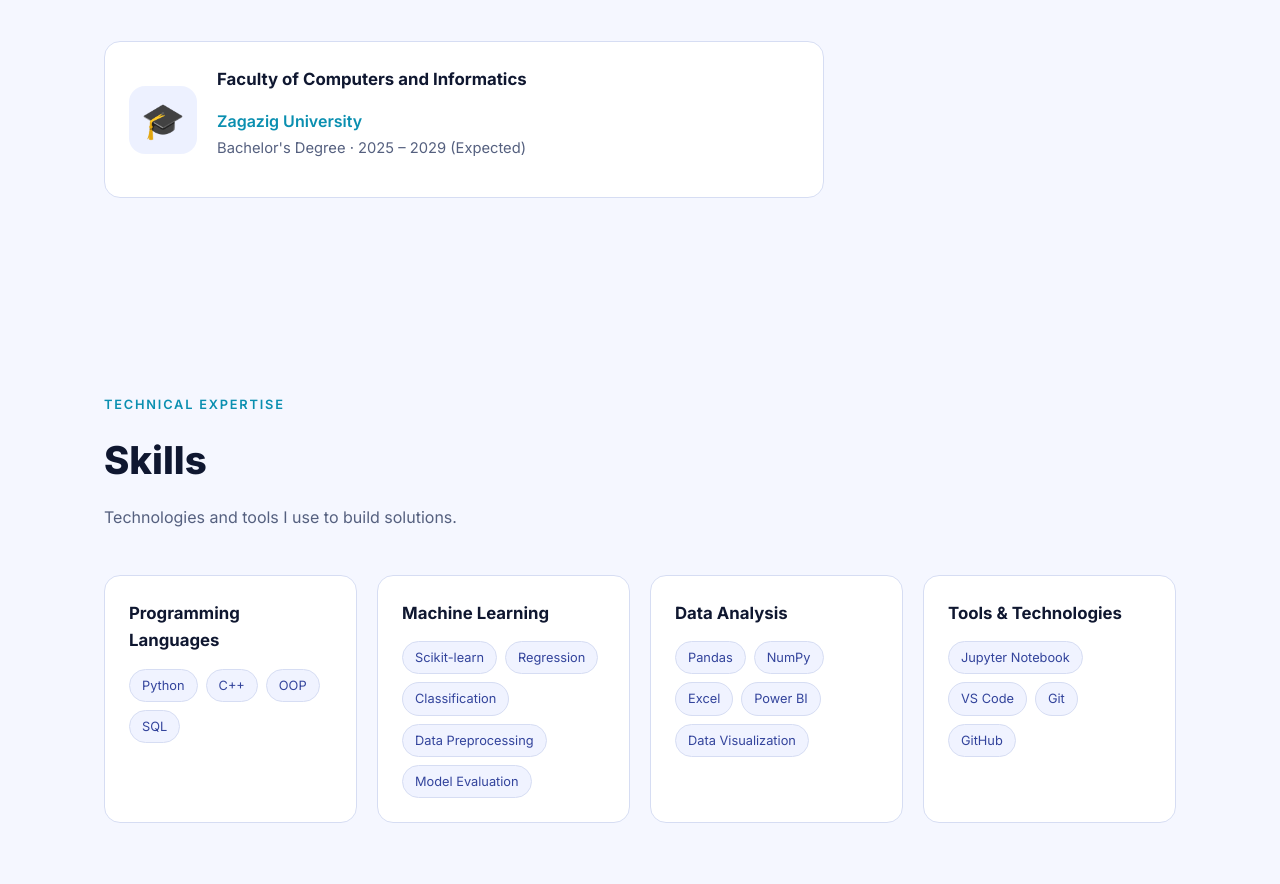
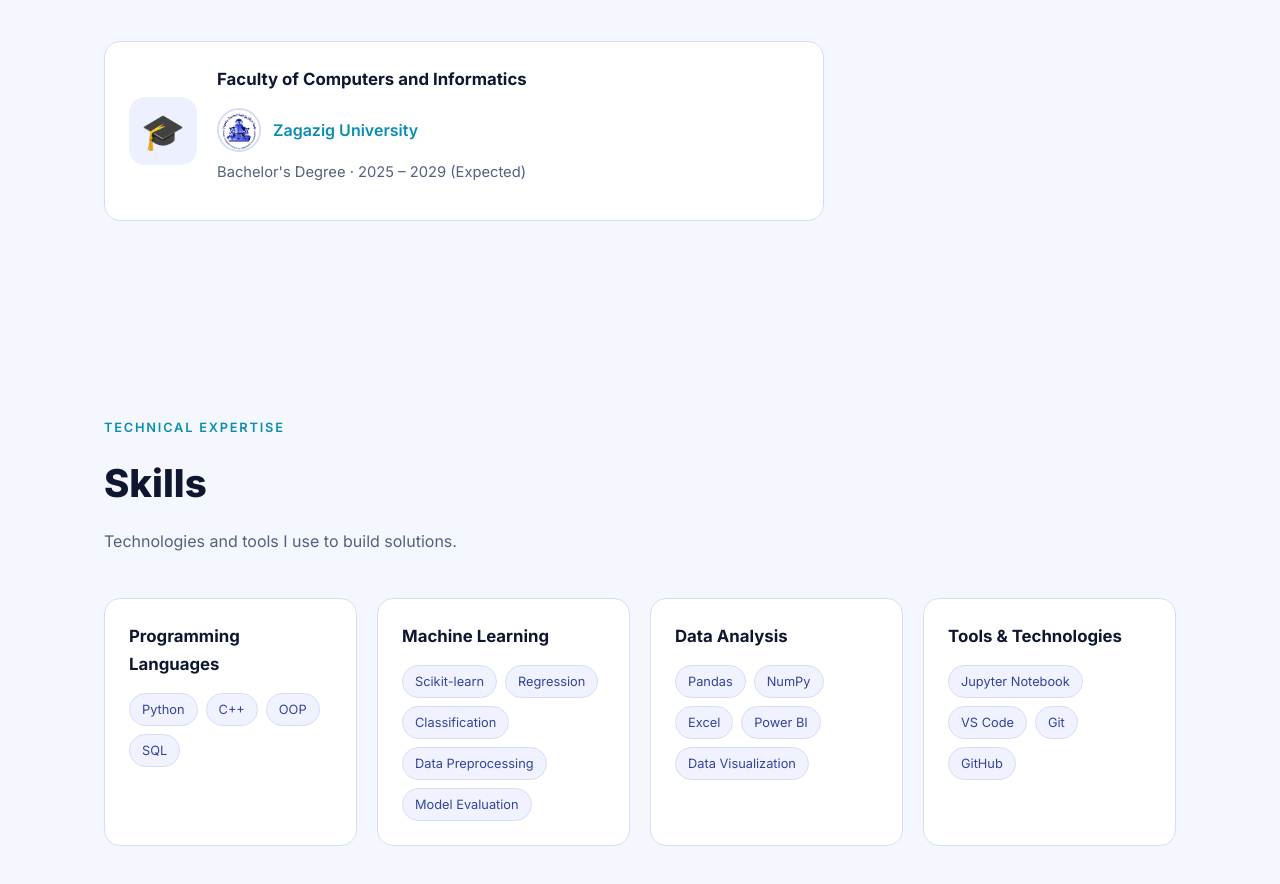
Before and after one commit to aymanzaki0155-cmd/Ayman-Portfolio, a plain HTML site: page index.html in a window 1280 px wide. Shown: the part 1553-2437 px from the top of the page. Drawn offline with Linux system fonts and the light colour scheme.

Commit message:
Add files via upload

```diff
--- a/index.html
+++ b/index.html
@@ -64,7 +64,7 @@
 <section id="education"><div class="wrap reveal">
 <span class="tag">My education</span><h2>Education</h2><p class="sub">Academic foundation in computer science and informatics.</p>
 <div class="card edu"><div class="ic">🎓</div><div>
-<h3>Faculty of Computers and Informatics</h3><h4>Zagazig University</h4><p>Bachelor's Degree · 2025 – 2029 (Expected)</p></div></div>
+<h3>Faculty of Computers and Informatics</h3><h4 class="uni"><img src="images/logofci-zu.png" alt="Faculty of Computers and Informatics, Zagazig University logo" width="44" height="44" loading="lazy"><span>Zagazig University</span></h4><p>Bachelor's Degree · 2025 – 2029 (Expected)</p></div></div>
 </div></section>
 
 <section id="skills"><div class="wrap reveal">
--- a/style.css
+++ b/style.css
@@ -105,3 +105,11 @@ section{padding:72px 0}.hero{text-align:center}.lead{margin-inline:auto}.cta{jus
 #bg{position:fixed;inset:0;width:100%;height:100%;z-index:0;pointer-events:none}
 section,footer{position:relative;z-index:1}
 .alt{background:color-mix(in srgb,var(--bg2) 55%,transparent)}
+/* ===== University logo ===== */
+.edu h4.uni{display:flex;align-items:center;gap:12px;margin:8px 0}
+.edu h4.uni img{width:44px;height:44px;border-radius:50%;background:#fff;border:2px solid var(--line);object-fit:cover;flex:none}
+/* ===== Uniform background, no edges between sections ===== */
+.alt{background:transparent}
+.hero{background:none}
+body::before{content:"";position:fixed;inset:0;z-index:0;pointer-events:none;background:radial-gradient(900px 500px at 80% 10%,var(--glow1),transparent),radial-gradient(700px 400px at 0 100%,var(--glow2),transparent)}
+footer{border-top:0}
```
